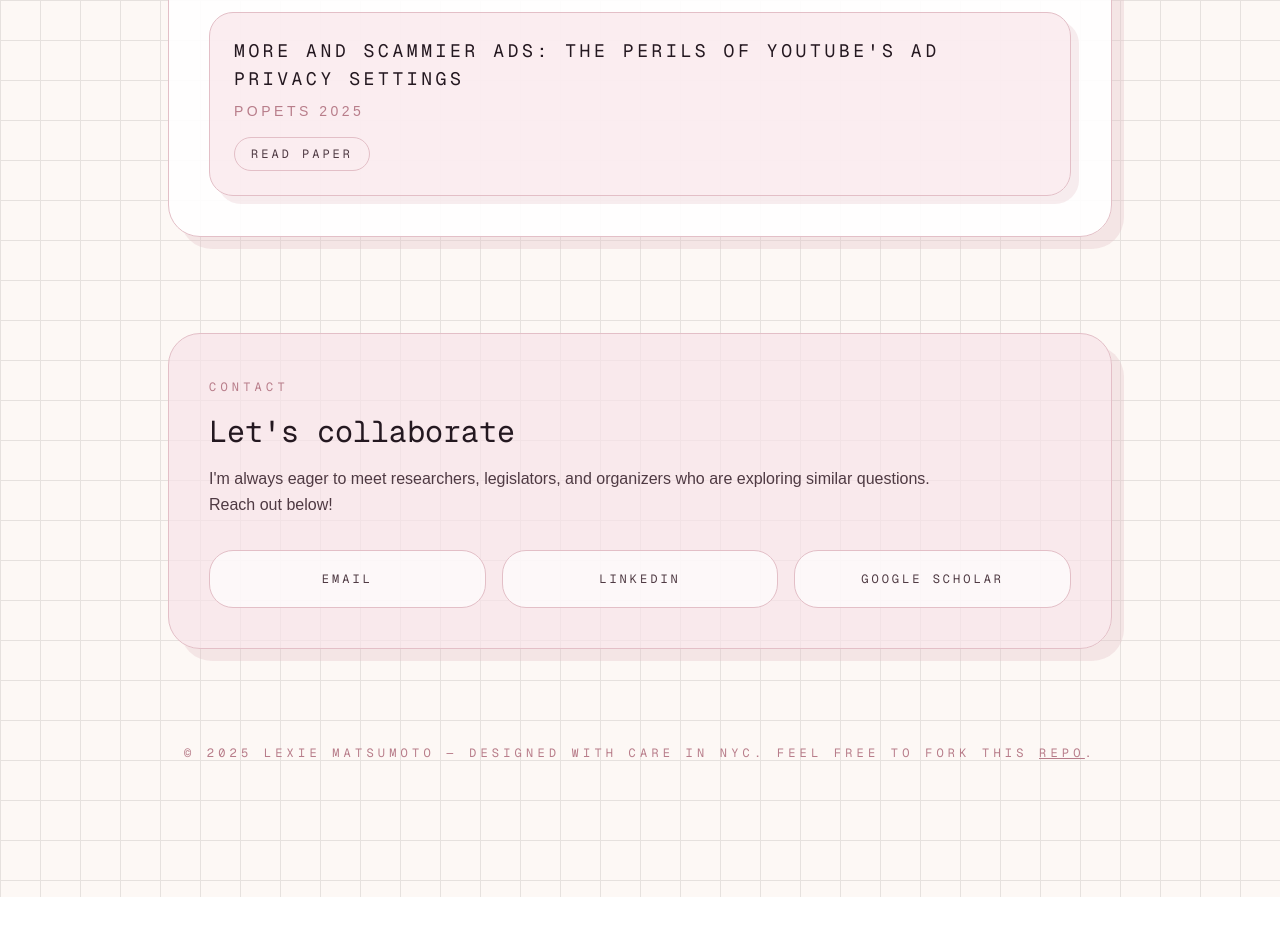
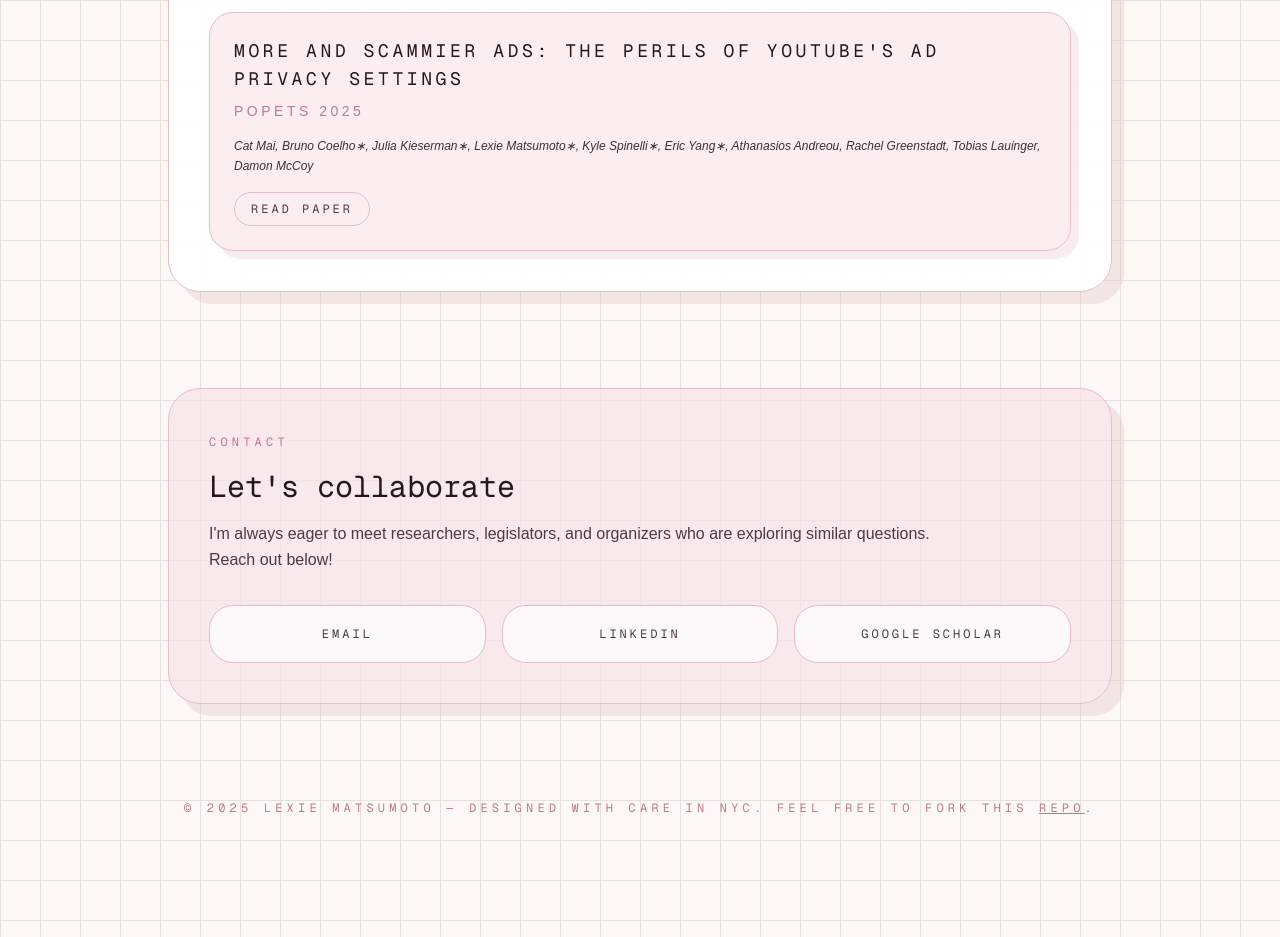
Before and after one commit to lexiekateb/resumev2, a Next.js app: page / in a window 1280 px wide. Shown: the part 2240-3177 px from the top of the page. Before the commit the page ends 3137 px from the top, so only its background shows below. Built offline with nearby package versions, Linux system fonts and the light colour scheme.

Commit message:
adds author list to papers

```diff
--- a/src/app/page.tsx
+++ b/src/app/page.tsx
@@ -32,8 +32,8 @@ const papers = [
     title: "More and Scammier Ads: The Perils of YouTube's Ad Privacy Settings",
     venue: "PoPETs 2025",
     link: "https://petsymposium.org/popets/2025/popets-2025-0169.pdf",
-  },
-];
+    authors: "Cat Mai, Bruno Coelho∗, Julia Kieserman∗, Lexie Matsumoto∗, Kyle Spinelli∗, Eric Yang∗, Athanasios Andreou, Rachel Greenstadt, Tobias Lauinger, Damon McCoy",
+}];
 
 const projects = [
   {
@@ -309,6 +309,9 @@ export default function Home() {
                   <p className="mt-2 text-sm uppercase tracking-[0.25em] text-[#b87d8a]">
                     {paper.venue}
                   </p>
+                    <p className="mt-4 text-xs leading-relaxed text-[#3e2f36]">
+                    <i>{paper.authors}</i>
+                    </p>
                   <a
                     className="mt-4 inline-flex items-center gap-2 rounded-full border border-[#e3bfc7] px-4 py-2 font-mono text-xs uppercase tracking-[0.25em] text-[#4f3a43] transition hover:border-[#b87d8a] hover:text-[#b87d8a]"
                     href={paper.link}
```
